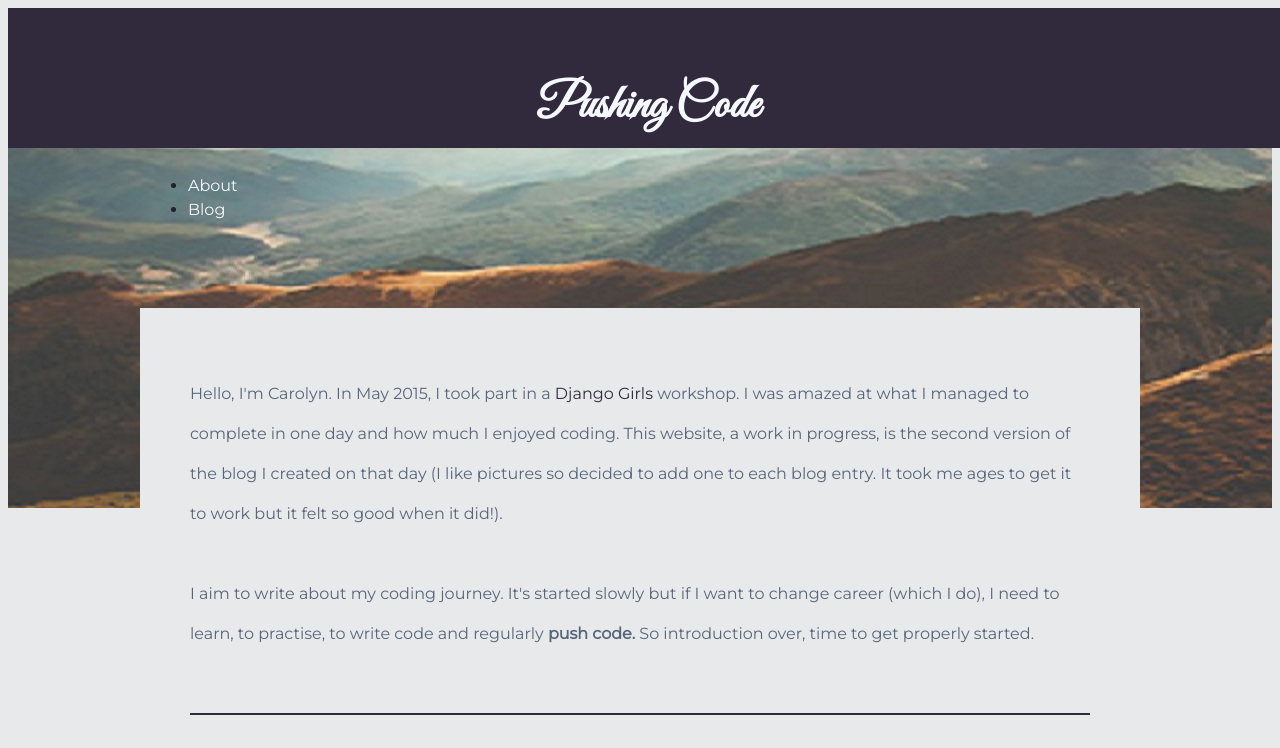
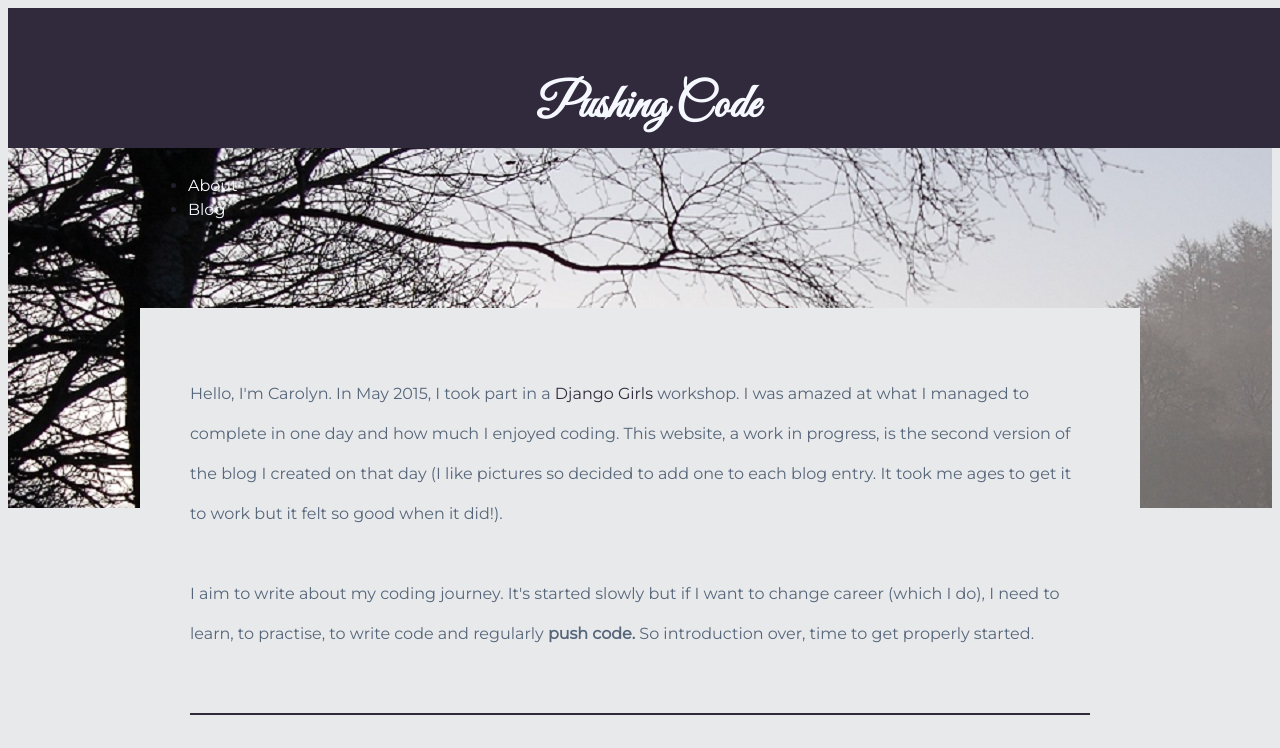
Before and after one commit to carolyny/my-second-blog, a Django app: page / in a window 1280 px wide. Shown: the top 748 px of the page. Run offline with Django 3.2, Linux system fonts and the light colour scheme; data that the repository does not hold is empty; some libraries are stand-ins or nearby versions.

Commit message:
new background image

```diff
--- a/blogapp/static/css/blog.css
+++ b/blogapp/static/css/blog.css
@@ -40,7 +40,7 @@ body {
 }
 
 #blogimage {
-  background-image: url(../../media/view2.jpg);
+  background-image: url(../../media/view3.jpg);
   height:500px;
   position: static;
   z-index: 1;
```
Also changed, not shown: media/view3.jpg (added).
